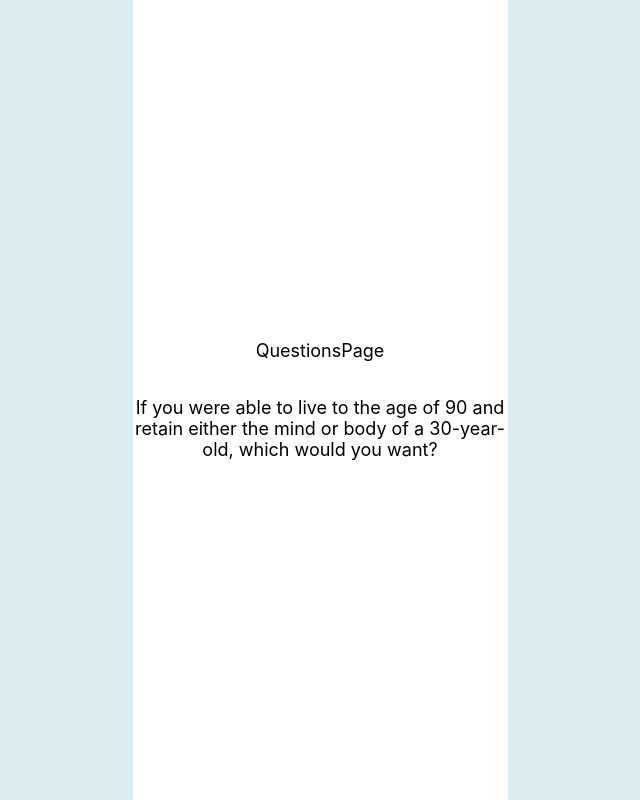
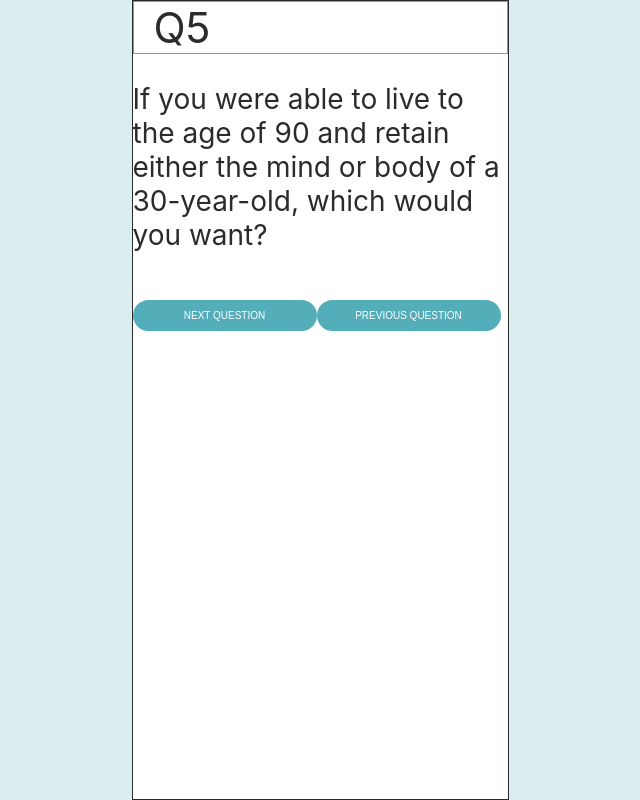
Before and after one commit to Gchu647/olive-questions-app, a React (Create React App) app: page / in a window 1280 px wide. Shown: the whole page, without its empty margins (320-960 px from the left). Built offline with nearby package versions, Linux system fonts and the light colour scheme.

Commit message:
insert structured divs into QuestionsPage

```diff
--- a/src/components/App/App.css
+++ b/src/components/App/App.css
@@ -1,5 +1,4 @@
 .App {
-  text-align: center;
   background-color: #DAEDEF;
   display: flex;
   justify-content: center;
--- a/src/components/QuestionsPage/QuestionsPage.css
+++ b/src/components/QuestionsPage/QuestionsPage.css
@@ -1,7 +1,38 @@
 .QuestionsPage {
+  border: 1px solid #2B2B2B;
   width: 100%;
+  height: 100%;
   display: flex;
-  flex-flow: row wrap;
-  justify-content: center;
+  flex-flow: column wrap;
   font-size: 18px;
+  color: #2B2B2B;
 }
+
+.Questions-num {
+  border: 1px solid #53AEBA;
+  font-size: 42px;
+}
+
+.Questions-num p {
+  margin: 0px 0px 0px 20px;
+}
+
+.Questions-content {
+  font-size: 28px;
+}
+
+
+.btn {
+  border: none;
+  border-radius: 25px;
+  margin-top: 20px;
+  width: 120px;
+  padding: 10px 32px;
+  text-align: center;
+  display: inline-block;
+  font-family: 'Raleway', sans-serif;
+  font-size: 10px;
+  cursor: pointer;
+  color: #ffffff;
+  background-color: #53AEBA;
+}
--- a/src/components/QuestionsPage/QuestionsPage.js
+++ b/src/components/QuestionsPage/QuestionsPage.js
@@ -6,8 +6,16 @@ class QuestionsPage extends Component {
   render () {
     return (
       <div class='QuestionsPage'>
-        <p>QuestionsPage</p>
-        <p>{questions[5]}</p>
+        <div class='Questions-num'>
+          <p>Q5</p>
+        </div>
+        <div class='Questions-content'>
+          <p>{questions[5]}</p>
+        </div>
+       <div class='Questions-btn-wrap'>
+          <div className='btn btn-quiz'>NEXT QUESTION</div>
+          <div className='btn btn-learn'>PREVIOUS QUESTION</div>
+       </div>
       </div>
     );
   }
```
